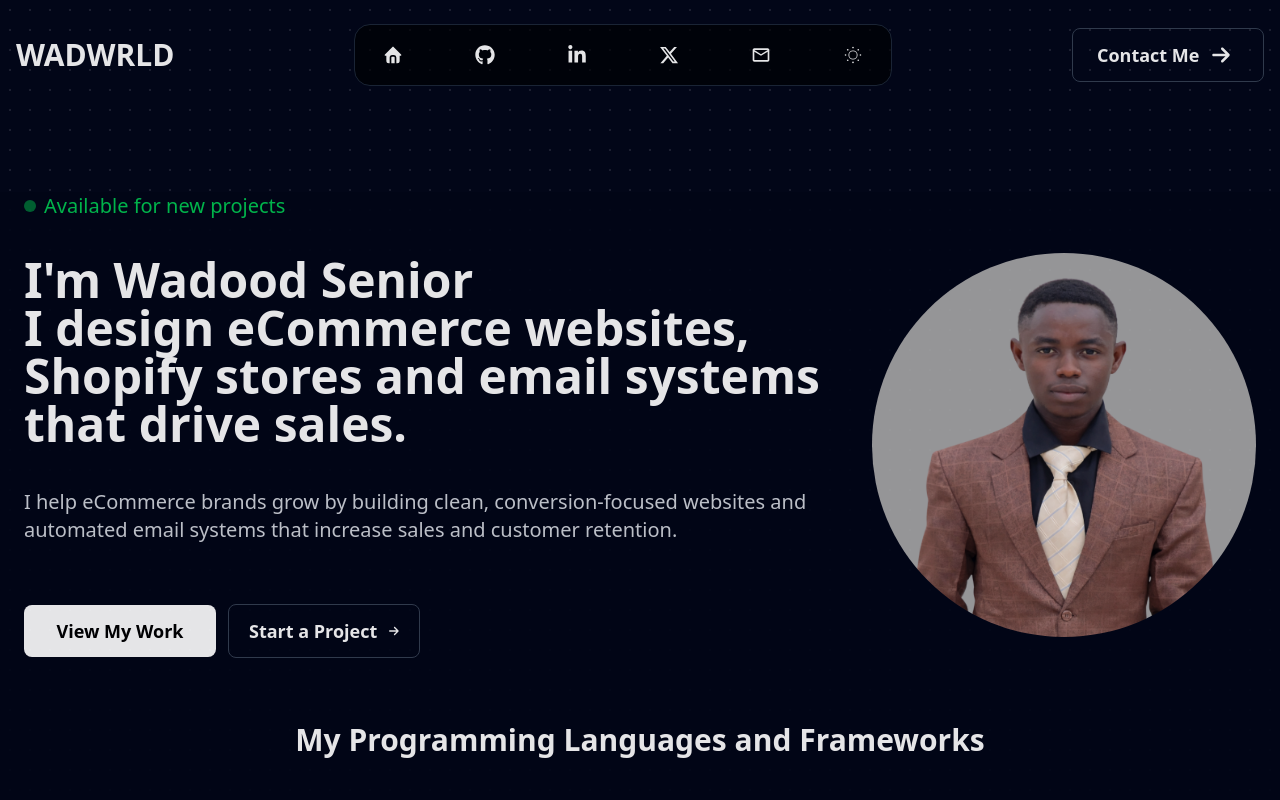
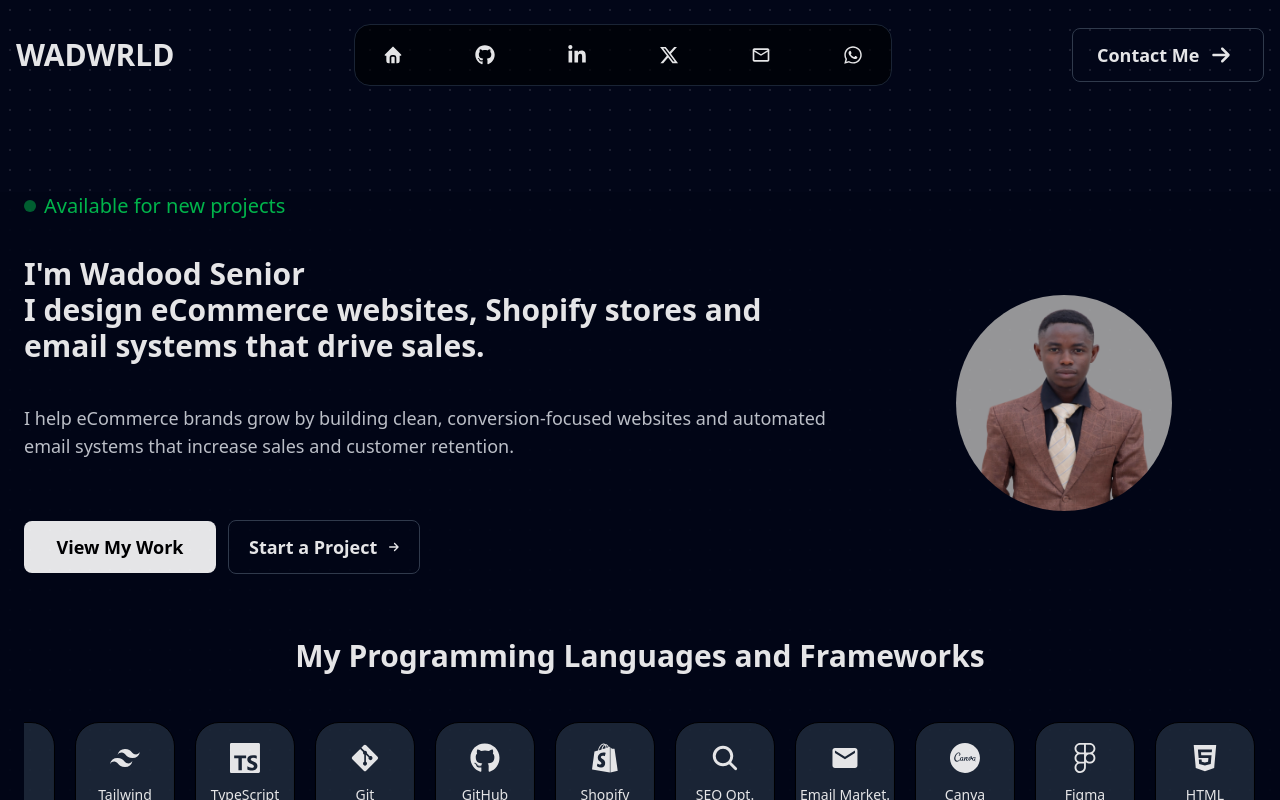
Before and after one commit to Wadworld/React-Portfolio, a React (Vite) app: page / in a window 1280 px wide. Shown: the top 800 px of the page. Built offline with nearby package versions, Linux system fonts and the light colour scheme.

Commit message:
Final touch

```diff
--- a/src/components/About/AboutMe.jsx
+++ b/src/components/About/AboutMe.jsx
@@ -7,7 +7,7 @@
       className="
         relative
         py-20
-        px-0 md:px-2
+        px-0 lg:px-2
         text-gray-200
         overflow-hidden
       "
--- a/src/components/Footer/Footer.jsx
+++ b/src/components/Footer/Footer.jsx
@@ -8,7 +8,7 @@
 function Footer() {
   return (
     <div className=" border-t border-white/30 mt-5 mb-8 overflow-hidden">
-      <div className="max-w-6xl mx-auto px-4 py-10 grid md:grid-cols-3 gap-10 justify-center">
+      <div className="max-w-6xl mx-auto px-4 py-10 grid lg:grid-cols-3 gap-10 justify-center">
 
         <FooterLinks />
         <Connect />
--- a/src/components/Hero/Hero.jsx
+++ b/src/components/Hero/Hero.jsx
@@ -9,8 +9,8 @@
             <div className='col-span-2'>
                 <Left />
             </div>
-            <div className='flex justify-center col-span-1'>
-                <img src={profile} alt="Wadood Senior" className='mt-10 rounded-full w-72 h-72 md:w-96 md:h-96  object-[50% 50%]' />
+            <div className='flex justify-center col-span-1 items-center'>
+                <img src={profile} alt="Wadood Senior" className='mt-10 rounded-full w-72 h-72 md:w-54 md:h-54  object-[50% 50%]' />
             </div>
         </div>
     </section>
--- a/src/components/Hero/Left.jsx
+++ b/src/components/Hero/Left.jsx
@@ -14,13 +14,13 @@
             <span className="bg-green-500 rounded-full  w-3 h-3 animate-pulse"></span>
             <span className='text-xl text-green-500'>Available for new projects</span>
         </p>
-        <h2 className='text-3xl md:text-5xl font-semibold mt-4'>I'm Wadood Senior <br /> I design <span className='font-bold hover:underline '>eCommerce</span> websites, Shopify stores and email systems that drive sales.
+        <h2 className='text-3xl md:text-3xl font-semibold mt-4'>I'm Wadood Senior <br /> I design <span className='font-bold hover:underline '>eCommerce</span> websites, Shopify stores and email systems that drive sales.
         </h2>
         <motion.p
           initial={{ opacity: 0, x: 0 }}
           whileInView={{ opacity: 1, x: 0 }}
           transition={{ duration: 2.5 }}
-          className='mt-10 text-gray-300 text-lg md:text-xl'>I help eCommerce brands grow by building clean, conversion-focused websites and automated email systems that increase sales and customer retention.</motion.p>
+          className='mt-10 text-gray-300 text-lg md:text-lg'>I help eCommerce brands grow by building clean, conversion-focused websites and automated email systems that increase sales and customer retention.</motion.p>
         <motion.div
           initial={{ opacity: 0, x: -100 }}
           whileInView={{ opacity: 1, x: 0 }}
--- a/src/components/Navbar/Navbar.jsx
+++ b/src/components/Navbar/Navbar.jsx
@@ -11,14 +11,14 @@
         animate={{ opacity: 1, y: 0 }}
         transition={{ duration: 0.5 }}
         className='fixed top-2 left-0 w-full z-50 px-4 py-4 '>
-    <div className='flex items-center xl:justify-between md:justify-between sm:items-center justify-center mx-0 px-0 '>
-        <div className='hidden md:block'>
+    <div className='flex items-center xl:justify-between  sm:items-center justify-center mx-0 px-0 '>
+        <div className='hidden lg:block'>
             <h1 className='text-3xl font-bold'>WADWRLD</h1>
         </div>
         <div className='items-center'>
             <Socials />
         </div>
-        <div className='hidden md:block'>
+        <div className='hidden md:hidden lg:block'>
             <ContactMe />
         </div>
     </div>
--- a/src/components/Navbar/Socials.jsx
+++ b/src/components/Navbar/Socials.jsx
@@ -1,5 +1,5 @@
 import { TbHomeFilled } from "react-icons/tb";
-import { FaGithub, FaLinkedinIn } from "react-icons/fa";
+import { FaGithub, FaLinkedinIn, FaWhatsapp, } from "react-icons/fa";
 import { FaXTwitter } from "react-icons/fa6";
 import { MdOutlineEmail } from "react-icons/md";
 import { CiBrightnessUp } from "react-icons/ci";
@@ -30,8 +30,8 @@
         <a href="mailto:wadoodsenioradedimeji@email.com?subject=Project%20Inquiry&body=Hi,%20I’d%20like%20to%20work%20with%20you%20on..." title="Send me an email" className='hover:scale-200 duration-500 ease-out'>
             <MdOutlineEmail size={20} className='mr-5'/>
         </a>
-        <a href="" className='hover:scale-200 duration-500 ease-out'>
-            <CiBrightnessUp size={20} className='mr-1'/>
+        <a href="https://wa.me/2348107095871?text=Hi%20I%20want%20to%20work%20with%20you" className='hover:scale-200 duration-500 ease-out'>
+            <FaWhatsapp size={20} className='mr-1'/>
         </a>
         </div>
     </div>
--- a/src/components/TechStack/Tech.jsx
+++ b/src/components/TechStack/Tech.jsx
@@ -1,8 +1,9 @@
 import { motion } from "framer-motion";
-import { FaReact, FaHtml5, FaCss3Alt, FaJs, FaShopify, FaGitAlt, FaGithub }from "react-icons/fa";
+import { FaReact, FaHtml5, FaCss3Alt, FaJs, FaShopify, FaGitAlt, FaGithub, FaFigma }from "react-icons/fa";
 import { SiTailwindcss, SiTypescript, } from "react-icons/si";
 import { IoSearch } from "react-icons/io5";
 import { MdEmail } from "react-icons/md";
+import { SiCanva } from "react-icons/si";
 
 const techs = [
     { name: "HTML", icon: <FaHtml5 /> },
@@ -15,7 +16,9 @@
     { name: "GitHub", icon: <FaGithub /> },
     { name: "Shopify", icon: <FaShopify />,},
     { name: "SEO Opt.", icon: <IoSearch />,},
-    {name: "Email Marketing", icon: <MdEmail />,},
+    {name: "Email Market.", icon: <MdEmail />,},
+    {name: "Canva", icon: <SiCanva />,},
+    {name: "Figma", icon: <FaFigma />,},
 ];
 
  function Tech() {
@@ -119,9 +122,9 @@
         {duplicated.map((tech, index) => (
           <div
             key={index}
-            className="min-w-[100px] bg-gray-800 border border-black rounded-3xl md:rounded-xl py-4 md:py-5 px-4 flex flex-col items-center justify-center gap-3 shrink-0 text-center text-white"
+            className="min-w-[100px] bg-gray-800 border border-black rounded-3xl md:rounded-3xl py-4 md:py-5 flex flex-col items-center justify-center gap-3 shrink-0 text-center text-white"
           >
-            <div className="text-4xl">{tech.icon}</div>
+            <div className="text-3xl">{tech.icon}</div>
             <p className="text-sm font-medium">{tech.name}</p>
           </div>
         ))}
--- a/src/components/TechStack/TechStack.jsx
+++ b/src/components/TechStack/TechStack.jsx
@@ -77,8 +77,8 @@
             className="
               bg-gray-800
               border border-black
-              rounded-3xl md:rounded-lg
-              py-4 md:py-5
+              rounded-2xl md:rounded-lg
+              py-2 md:py-5
               flex flex-col items-center
               justify-center
               gap-3
@@ -88,7 +88,7 @@
             "
           >
             {/* Icon */}
-            <div className="text-3xl md:text-5xl">
+            <div className="text-2xl md:text-5xl">
               {tech.icon}
             </div>
 
--- a/src/components/WorkExperience/WorkExperience.jsx
+++ b/src/components/WorkExperience/WorkExperience.jsx
@@ -9,35 +9,35 @@
       role: "Frontend Website Development",
       company: "Campus Space",
       location: "Remote",
-      date: "05/2025 – Present",
+      date: "05/2024 – Present",
       icon: <Monitor size={30} />,
       side: "left",
       description: [
         "I began my journey in web development by learning how to turn ideas into responsive interfaces that work smoothly on every device. Over time, I refined my skills in layout, performance, and user experience, building websites that are both functional and visually polished.",
       ],
-      tech: ["Next.js", "Node.js", "MongoDB", "TypeScript", "React Native"],
+      tech: ["Next.js", "Figma", "Tailwind CSS", "TypeScript", "React JS"],
     },
     {
       role: "Shopify Development",
       company: "Remote / Freelance",
-      date: "02/2024 – 06/2025",
+      date: "06/2025 – Present",
       icon: <FaShopify size={30} />,
       side: "right",
       description: [
         "My Shopify journey started with understanding how online stores influence buying decisions. Through hands on practice and real projects, I learned how to design stores that balance strong branding with clear navigation and conversion focused structure.",
       ],
-      tech: ["React", "Node.js", "Express", "PostgreSQL"],
+      tech: ["Theme Customization", "Canva", "App Integration", "SEO Optimization", "Niche Research", "Product Research"],
     },
     {
       role: "Email & SMS Marketing",
       company: "Remote / Freelance",
-      date: "08/2023 – 01/2024",
+      date: "08/2025 – Present",
       icon: <Briefcase size={30} />,
       side: "left",
       description: [
         "I stepped into Email and SMS marketing to help brands maintain meaningful connections after the first visit or purchase. By learning automation, segmentation, and messaging strategy, I now create campaigns that engage audiences and support long term growth.",
       ],
-      tech: ["React", "Tailwind", "JavaScript"],
+      tech: ["Klaviyo", "Email Flows", "Sales Funnel"],
     },
   ];
 
```
Also changed, not shown: src/components/Idea/Idea.jsx (+4 -4 lines), src/pages/ProjectPage.jsx (+5 -5 lines).
